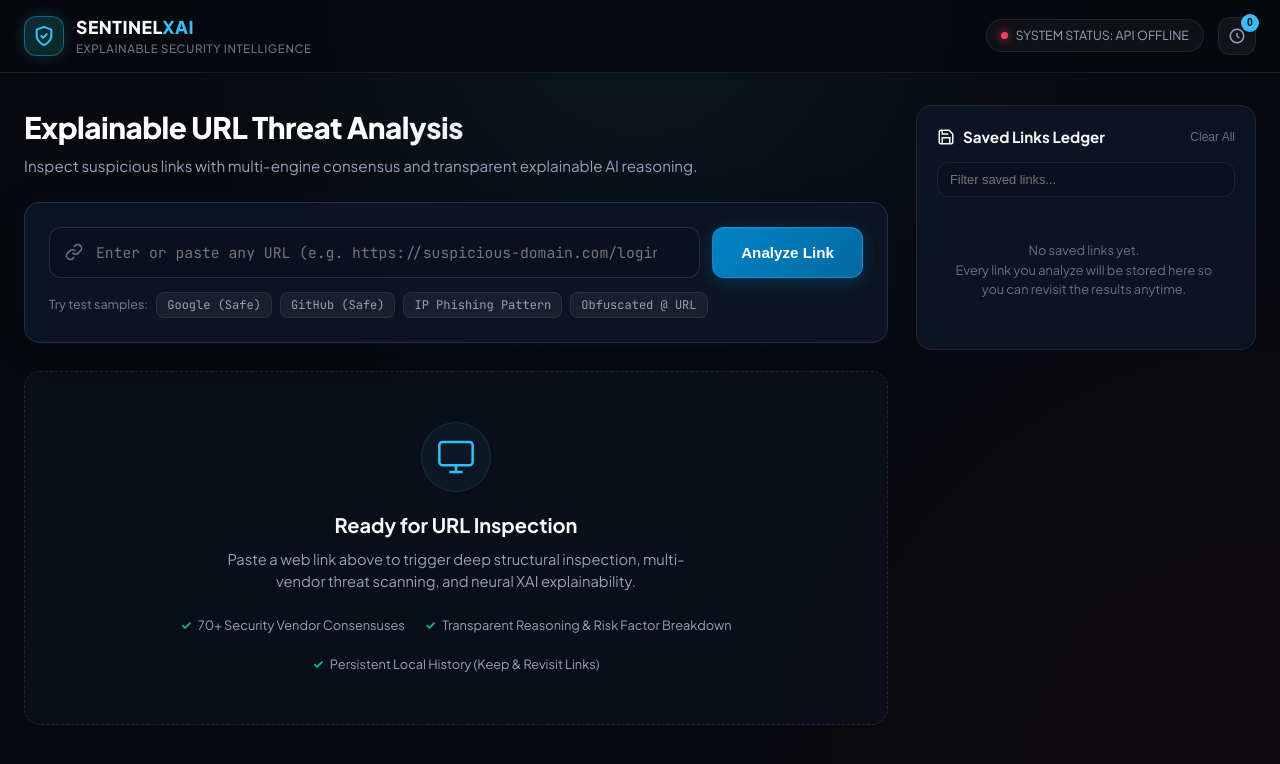
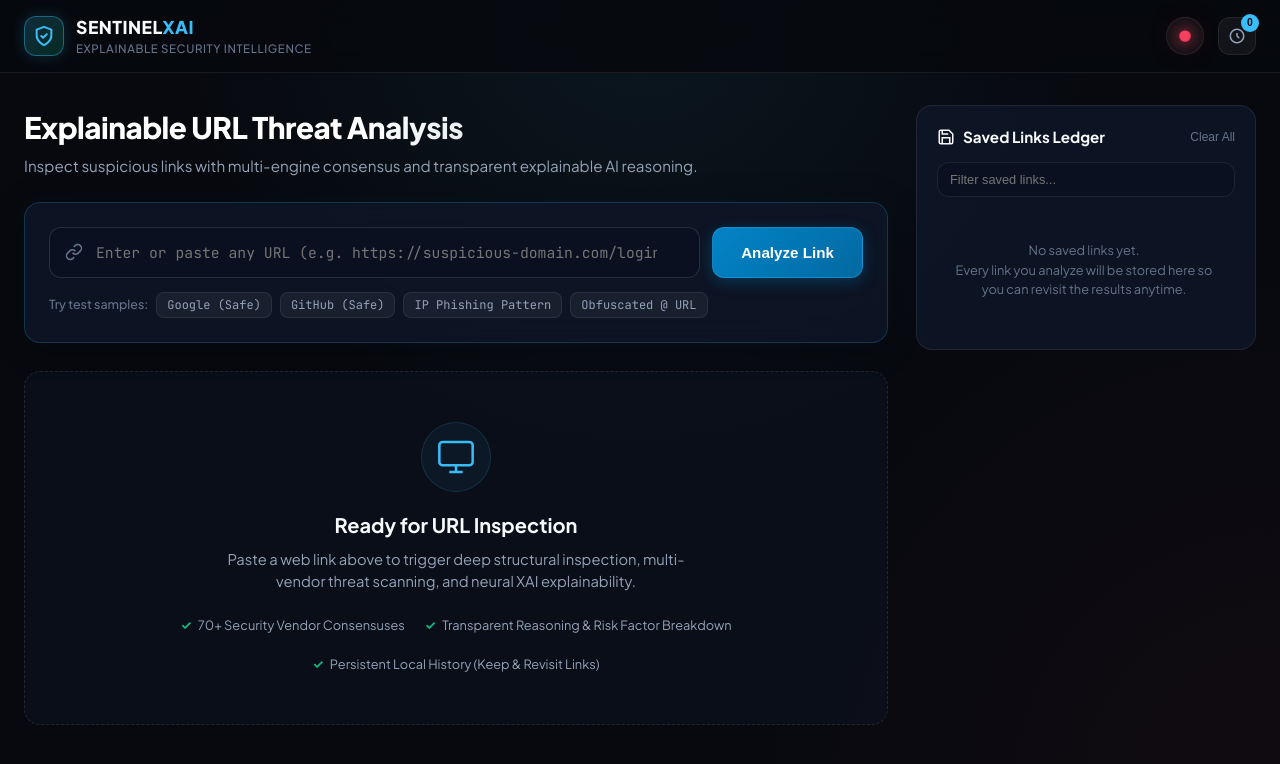
Before and after one commit to Saisandeep05/URL-Threat-Analysis, a plain HTML site: page public/index.html in a window 1280 px wide. Drawn offline with Linux system fonts and the light colour scheme; no server answers.

Commit message:
Update API status indicator to minimalist glowing green/red dot without text

```diff
--- a/public/app.js
+++ b/public/app.js
@@ -236,13 +236,15 @@ async function checkApiHealth() {
     const data = await res.json();
     if (data.status === 'healthy' || data.status === 'ok') {
       elements.statusDot.className = 'status-dot online';
-      elements.statusText.textContent = data.has_api_key ? 'SYSTEM STATUS: API ONLINE' : 'SYSTEM STATUS: CONFIG REQUIRED';
+      if (elements.statusText) elements.statusText.textContent = '';
+      if (elements.apiStatusPill) elements.apiStatusPill.title = 'Online';
     } else {
       throw new Error(data.message || 'Offline');
     }
   } catch (err) {
     elements.statusDot.className = 'status-dot offline';
-    elements.statusText.textContent = 'SYSTEM STATUS: API OFFLINE';
+    if (elements.statusText) elements.statusText.textContent = '';
+    if (elements.apiStatusPill) elements.apiStatusPill.title = 'Offline';
   }
 }
 
--- a/public/index.html
+++ b/public/index.html
@@ -28,9 +28,8 @@
       </div>
 
       <div class="nav-actions">
-        <div class="api-status-pill" id="apiStatusPill">
+        <div class="api-status-pill" id="apiStatusPill" title="System Status">
           <span class="status-dot"></span>
-          <span class="status-text" id="statusText">SYSTEM STATUS: CONNECTING</span>
         </div>
         <button class="btn-icon" id="toggleHistoryBtn" title="Saved Links & History">
           <svg width="18" height="18" viewBox="0 0 24 24" fill="none" stroke="currentColor" stroke-width="2">
--- a/public/style.css
+++ b/public/style.css
@@ -127,32 +127,48 @@ body {
 .api-status-pill {
   display: flex;
   align-items: center;
-  gap: 8px;
-  padding: 6px 14px;
+  justify-content: center;
+  width: 38px;
+  height: 38px;
   background: rgba(255, 255, 255, 0.04);
   border: 1px solid var(--bg-card-border);
-  border-radius: var(--radius-full);
-  font-size: 0.78rem;
-  color: var(--text-secondary);
+  border-radius: 50%;
+  cursor: default;
 }
 
 .status-dot {
-  width: 7px;
-  height: 7px;
+  width: 10px;
+  height: 10px;
   border-radius: 50%;
-  background: #94a3b8;
-  box-shadow: 0 0 8px #94a3b8;
+  background: #64748b;
+  box-shadow: 0 0 6px #64748b;
+  transition: all 0.3s ease;
 }
 
 .status-dot.online {
   background: var(--status-safe);
-  box-shadow: 0 0 10px var(--status-safe);
+  box-shadow: 0 0 10px var(--status-safe), 0 0 20px rgba(16, 185, 129, 0.5);
+  animation: pulse-green 2.5s infinite;
 }
 
 .status-dot.offline {
   background: var(--status-danger);
-  box-shadow: 0 0 10px var(--status-danger);
+  box-shadow: 0 0 10px var(--status-danger), 0 0 20px rgba(244, 63, 94, 0.5);
+  animation: pulse-red 2s infinite;
 }
+
+@keyframes pulse-green {
+  0% { transform: scale(0.95); box-shadow: 0 0 8px var(--status-safe); }
+  50% { transform: scale(1.15); box-shadow: 0 0 14px var(--status-safe), 0 0 24px rgba(16, 185, 129, 0.6); }
+  100% { transform: scale(0.95); box-shadow: 0 0 8px var(--status-safe); }
+}
+
+@keyframes pulse-red {
+  0% { transform: scale(0.95); box-shadow: 0 0 8px var(--status-danger); }
+  50% { transform: scale(1.15); box-shadow: 0 0 14px var(--status-danger), 0 0 24px rgba(244, 63, 94, 0.6); }
+  100% { transform: scale(0.95); box-shadow: 0 0 8px var(--status-danger); }
+}
+
 
 .btn-icon {
   position: relative;
```
